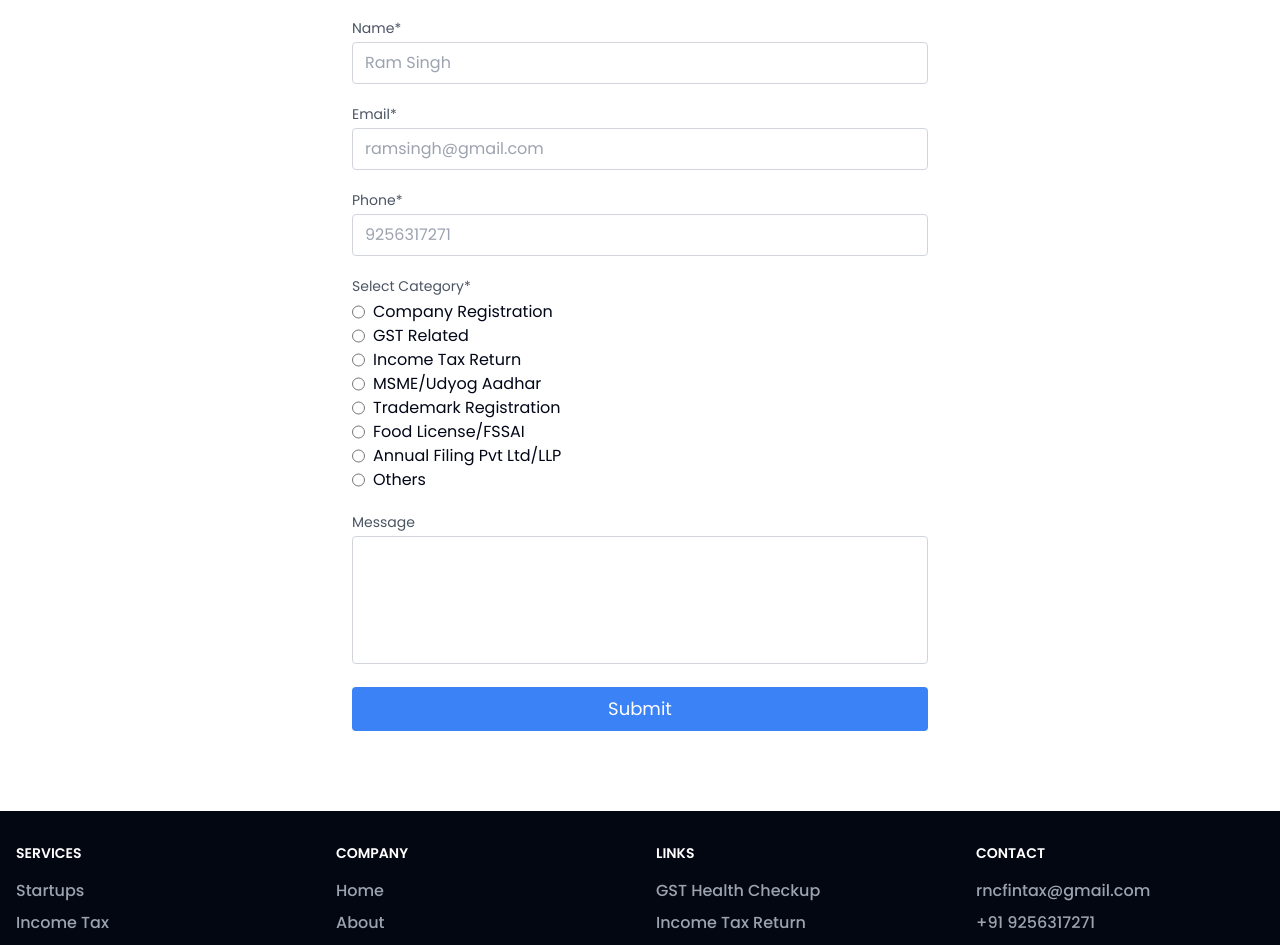
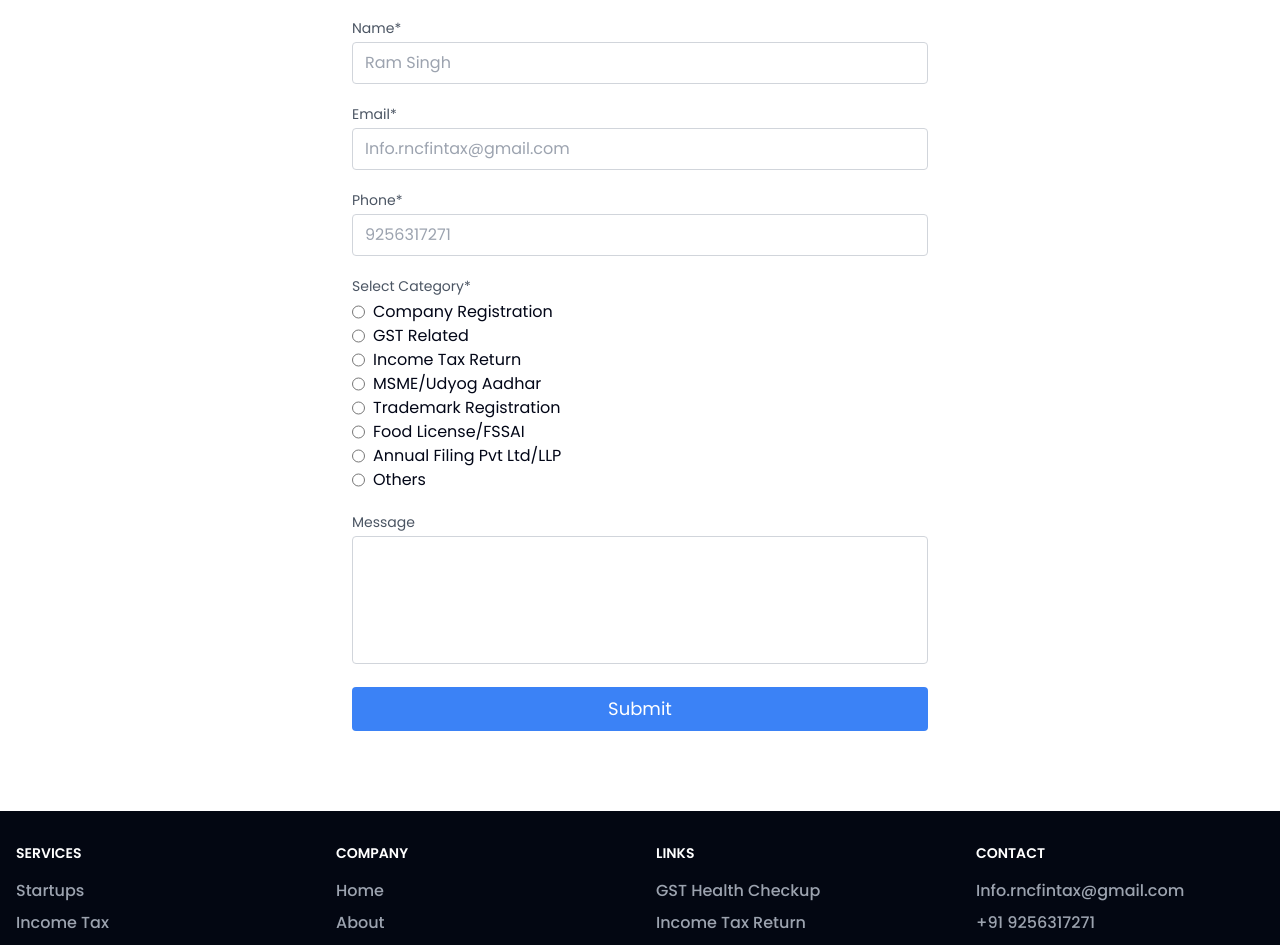
Before and after one commit to rncfintax/rncfintax, a Next.js app: page /book-appointment in a window 1280 px wide. Shown: the part 600-1545 px from the top of the page. Built offline with nearby package versions, Linux system fonts and the light colour scheme; no server answers.

Commit message:
email update

```diff
--- a/components/contactform.jsx
+++ b/components/contactform.jsx
@@ -30,7 +30,7 @@ export default function ContactForm() {
                 </div>
                 <div className="relative mb-4">
                     <label htmlFor="email" className="leading-7 text-sm text-gray-600">Email*</label>
-                    <input pattern="^[\w-\.]+@([\w-]+\.)+[\w-]{2,4}$" type="email" id="email" name="Email" className="w-full bg-white rounded border border-gray-300 focus:border-blue-500 focus:ring-2 focus:ring-blue-200 text-base outline-none text-gray-700 py-1 px-3 leading-8 transition-colors duration-200 ease-in-out" required placeholder="ramsingh@gmail.com" />
+                    <input pattern="^[\w-\.]+@([\w-]+\.)+[\w-]{2,4}$" type="email" id="email" name="Email" className="w-full bg-white rounded border border-gray-300 focus:border-blue-500 focus:ring-2 focus:ring-blue-200 text-base outline-none text-gray-700 py-1 px-3 leading-8 transition-colors duration-200 ease-in-out" required placeholder="Info.rncfintax@gmail.com" />
                 </div>
                 <div className="relative mb-4">
                     <label htmlFor="phone" className="leading-7 text-sm text-gray-600">Phone*</label>
--- a/components/footer.jsx
+++ b/components/footer.jsx
@@ -71,7 +71,7 @@ const footerLinks = [
   {
     title: "Contact",
     links: [
-      { title: "rncfintax@gmail.com", href: "mailto:rncfintax@gmail.com" },
+      { title: "Info.rncfintax@gmail.com", href: "mailto:Info.rncfintax@gmail.com" },
       { title: "+91 9256317271", href: "tel:+91 9256317271" },
     ],
   },
--- a/src/pages/contact.js
+++ b/src/pages/contact.js
@@ -23,7 +23,7 @@ export default function Contact() {
                                 <h2 className="title-font mt-4 font-semibold text-gray-900 tracking-widest text-xs">ADDRESS</h2>
                                 <p className="mt-1">WARD NO 10, opp. Shiv Temple, Old Anaj Mandi, Khairthal, Rajasthan 301404</p>
                                 <h2 className="title-font mt-4 font-semibold text-gray-900 tracking-widest text-xs">EMAIL</h2>
-                                <a className="text-blue-500 leading-relaxed">rncfintax@gmail.com</a>
+                                <a href="mailto:Info.rncfintax@gmail.com" className="text-blue-500 leading-relaxed">Info.rncfintax@gmail.com</a>
                                 <h2 className="title-font font-semibold text-gray-900 tracking-widest text-xs mt-4">PHONE</h2>
                                 <a href="tel:9256317271" className="leading-relaxed">+91 9256317271</a>
                             </div>
--- a/src/pages/landing/income-tax-return.js
+++ b/src/pages/landing/income-tax-return.js
@@ -4,8 +4,6 @@ import { BsTelephoneFill } from "react-icons/bs"
 import ArticleWrapper from "../../../components/articlewrapper"
 
 export default function IncomeTaxReturn() {
-    const router = useRouter()
-    console.log(router);
     return (
         <>
             <Head>
@@ -14,10 +12,6 @@ export default function IncomeTaxReturn() {
                 <meta property="og:title" content="Income Tax Retrun In Khairthal" />
                 <meta property="og:description" content="E-Income Tax Return Filing in Khairthal, Contact us and we will file your ITR Online." />
                 <meta property="og:image" content="/img/thumb4.jpg" />
-                <meta property="og:image" content="<generated>" />
-<meta property="og:image:type" content="<generated>" />
-<meta property="og:image:width" content="<generated>" />
-<meta property="og:image:height" content="<generated>" />
             </Head>
             <Hero />
             <Video />
@@ -39,14 +33,6 @@ function Hero() {
 
     function handleScroll() {
         ref.current?.scrollIntoView({ behavior: 'smooth' })
-    }
-
-    const renderer = ({ days, hours, completed }) => {
-        if (completed) {
-            return "00 00"
-        } else {
-            return <span> {days} days {hours} hours</span>
-        }
     }
 
     return (
--- a/src/pages/services/income-tax/itr-7-return.js
+++ b/src/pages/services/income-tax/itr-7-return.js
@@ -160,7 +160,7 @@ function Article() {
       </p>
       <p>
         If you require further assistance or have any specific queries regarding
-        the ITR-7 form, feel free to reach out to us at rncfintax@gmail.com. We
+        the ITR-7 form, feel free to reach out to us at Info.rncfintax@gmail.com. We
         are here to support you in every step of your tax filing journey. Happy
         filing!
       </p>
```
